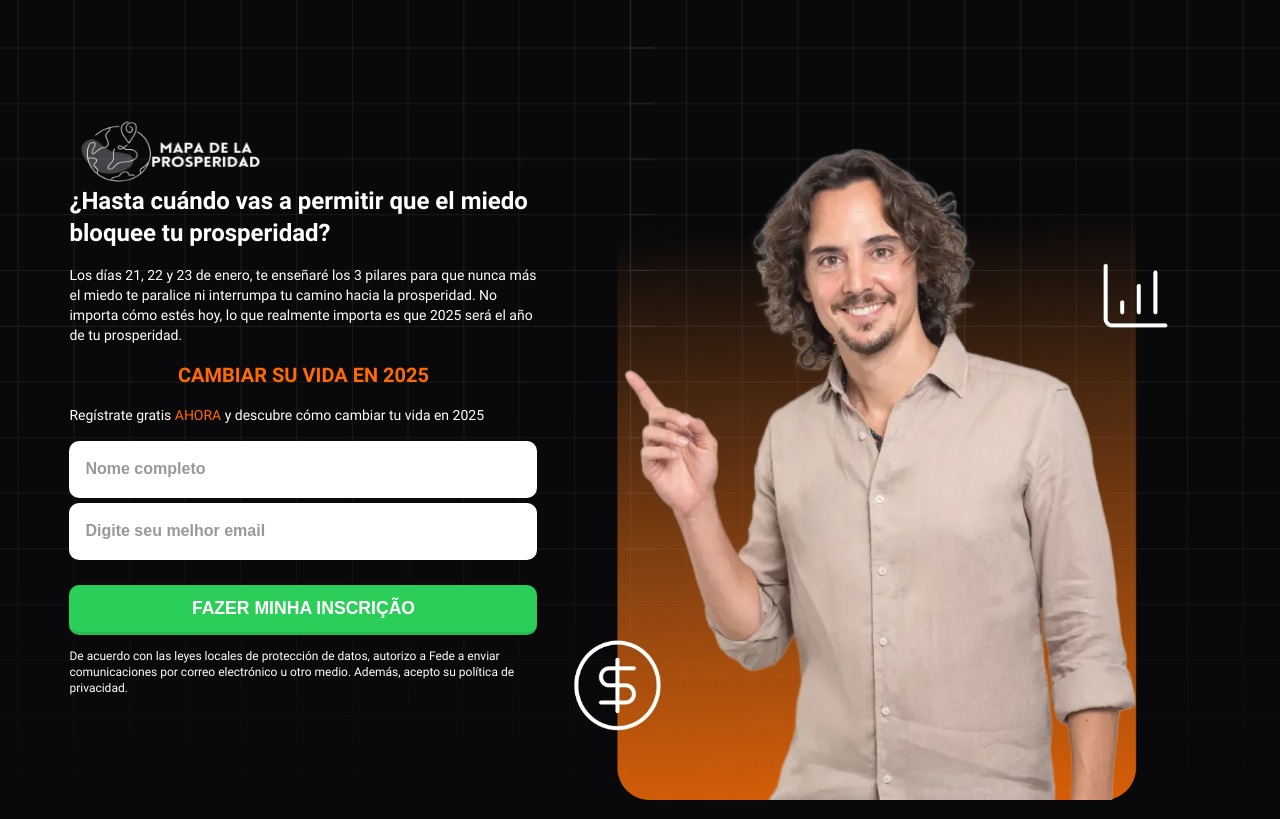
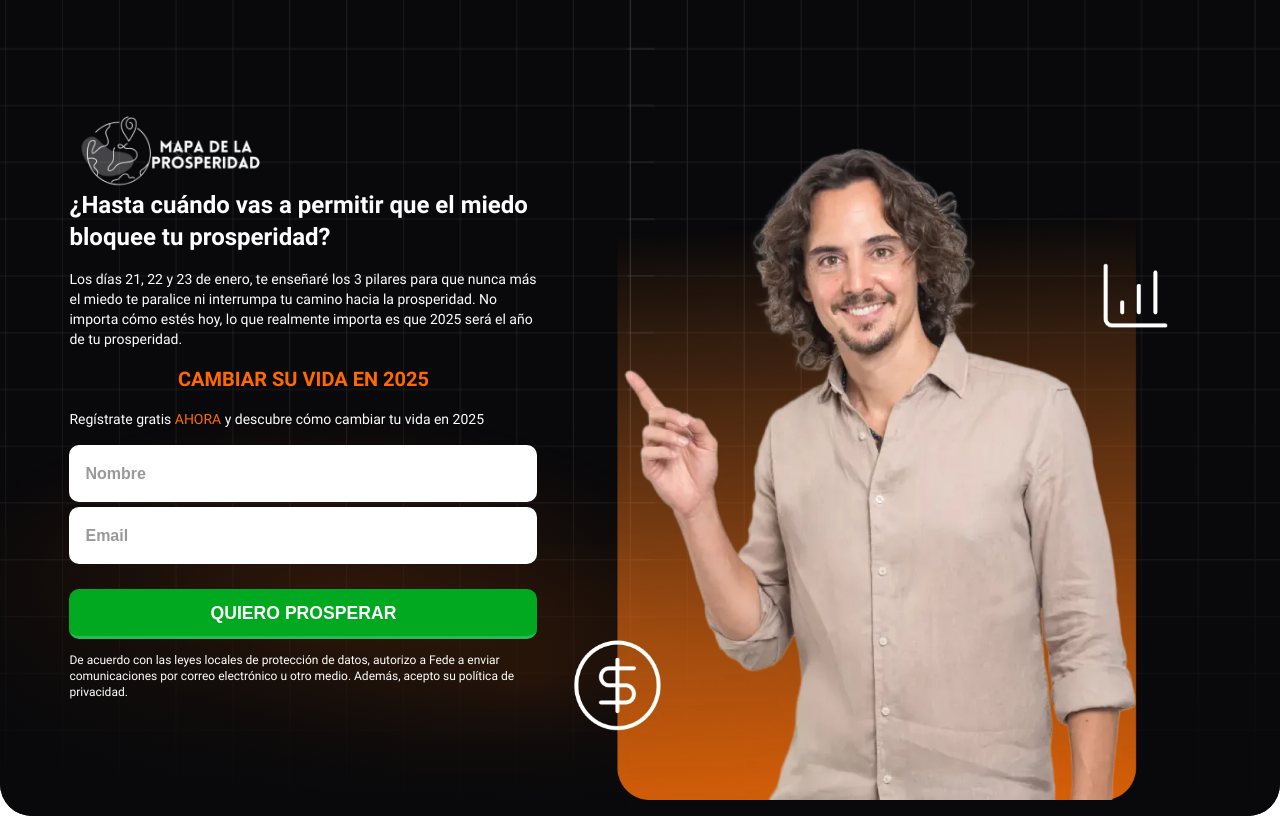
Before and after one commit to zabuzadev/LZTO-FEDE-FEV, a website: page mlp-pf/index.html in a window 1280 px wide. Shown: the top 819 px of the page. Drawn offline with Linux system fonts and the light colour scheme.

Commit message:
design ok

```diff
--- a/mlp-pf/index.html
+++ b/mlp-pf/index.html
@@ -14,14 +14,14 @@
     <title>Mapa de la prosperidad - Fede</title>
 </head>
 <body class="font-roboto leading-relaxed antialiased">
-    <section class="relative bg-hero bg-zinc-950 h-full flex items-center justify-center p-4 pb-0" id="hero">
+    <section class="relative bg-hero bg-zinc-950 h-full flex items-center justify-center p-4  rounded-bl-[2em] rounded-br-[2em] pb-4" id="hero">
         <img src="../src/images/boubles1.webp" alt="Boubles laranja 1" class="absolute bottom-0 left-0 w-1/2 h-1/2 object-cover -z-1 hidden md:block">
         <img src="../src/images/boubles2.webp"  alt="Boubles laranja 2" class="absolute bottom-0 left-52 w-1/2 h-1/3 object-cover -z-1 hidden md:block">
-        <div class="absolute bottom-0 left-0 w-full h-1/2 bg-gradient-to-t from-zinc-950 to-transparent"></div>
+        <div class="absolute bottom-0 left-0 w-full h-1/2 bg-gradient-to-t from-zinc-950 to-transparent  rounded-bl-[2em] rounded-br-[2em]"></div>
 
         <div class="flex justify-center items-center flex-wrap md:flex-nowrap z-10">
             <div class="flex justify-center items-start  flex-col p-4 rounded-3xl max-w-[500px] w-full">
-                <img src="../src/images/logo.webp" alt="logo" class="w-52 h-16">
+                <img src="../src/images/logo.webp" alt="logo" class="w-52 h-19">
                 <h1 class="text-white text-2xl font-bold mb-4">¿Hasta cuándo vas a permitir que el miedo bloquee tu prosperidad?</h1>
                 <span class="text-white text-sm ">Los días 21, 22 y 23 de enero, te enseñaré los 3 pilares para que nunca más el miedo te paralice ni interrumpa tu camino hacia la prosperidad.
                     No importa cómo estés hoy, lo que realmente importa es que 2025 será el año de tu prosperidad.</span>
@@ -50,17 +50,17 @@
                                     <div class="_form_element" >
                                         <label for="fullname" class="_form-label"></label>
                                         <div class="_field-wrapper">
-                                            <input type="text" id="fullname" name="fullname" class="fullname" placeholder="Nome completo" required/>
+                                            <input type="text" id="fullname" name="fullname" class="fullname" placeholder="Nombre" required/>
                                         </div>
                                     </div>
                                     <div class="_form_element" >
                                         <label for="email" class="_form-label"></label>
                                         <div class="_field-wrapper">
-                                            <input type="email" id="email" name="email" class="email" placeholder="Digite seu melhor email" required/>
+                                            <input type="email" id="email" name="email" class="email" placeholder="Email" required/>
                                         </div>
                                     </div>
                                     <div class="_button-wrapper _full_width">
-                                        <button id="_form_1_submit" class="_submit font-bold" type="submit">FAZER MINHA INSCRIÇÃO</button>
+                                        <button id="_form_1_submit" class="_submit font-bold" type="submit">QUIERO PROSPERAR</button>
                                     </div>
                                     <div class="_clear-element"></div>
                                 </div>
@@ -96,8 +96,7 @@
 
     </section>
     <section class="">
-        <div class="h-32 w-full rounded-[1000%] rounded-t-none rounded-tr-none bg-zinc-950"></div>
-        <div class="flex justify-center items-center flex-wrap-reverse mt-6">
+        <div class="flex justify-center items-center flex-wrap-reverse ">
             <img src="../src/images/intro.webp"  loading="lazy" alt="Fede segurando um quadro que diz Descuble Como Cambiar tu vida em 2024..." class="w-full md:max-w-[25em] lg:max-w-[40em]  md:h-[100%] lg:h-[40em] self-end  mt-0 md:mt-16 object-fill">
             <div class="flex justify-center  flex-col  rounded-3xl max-w-[600px] w-full mx-6 md:mx-0 bg-[#FDF1EB] p-6 shadow-xl">
 
--- a/src/css/main.css
+++ b/src/css/main.css
@@ -149,7 +149,7 @@
 #form ._submit{
   width: 100%;
   height: 50px;
-  background-color: #2cce5a;
+  background-color: #00A91F;
   color: #fff;
   font-weight: bold;
   color: white;
```
Also changed, not shown: mlp-pq/index.html (+7 -8 lines), src/css/output.css, src/images/intro.webp.
